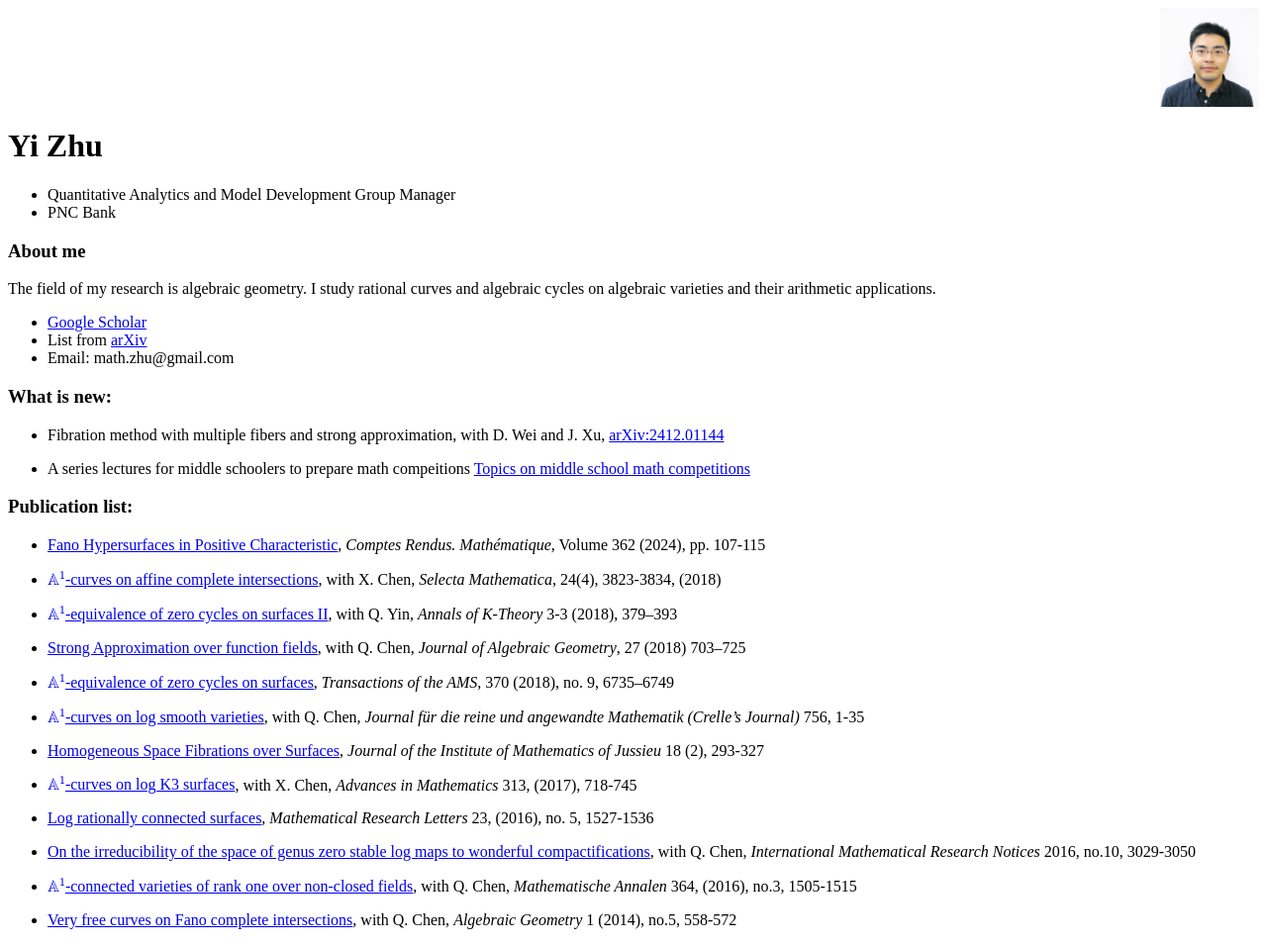
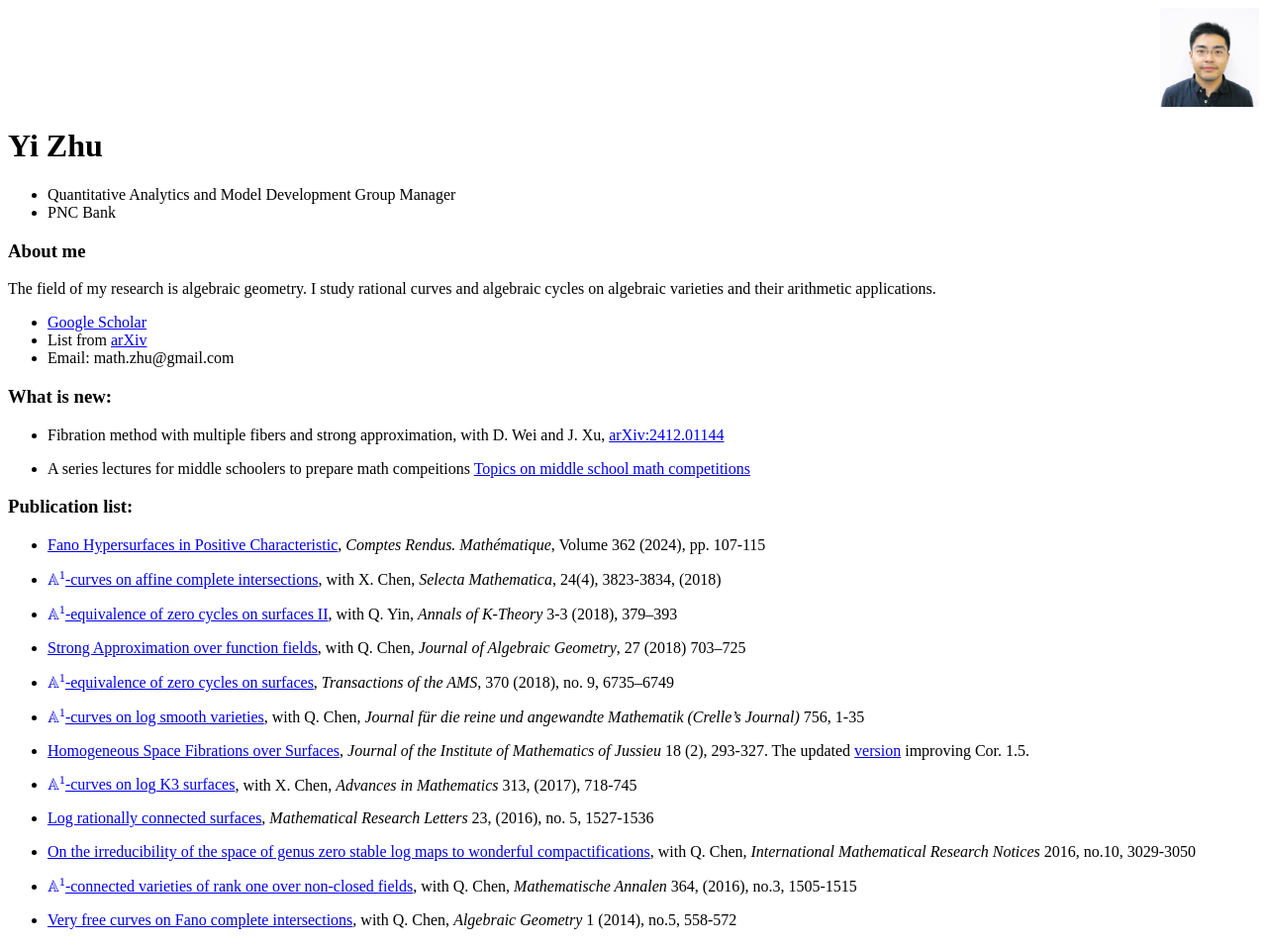
Before and after one commit to math-zhu/math-zhu.github.io, a Jekyll site: the page built from index.md, in a window 1280 px wide. Shown: the whole page at 99% size. Built offline with Jekyll 4.4.1, drawn with Linux system fonts in a browser that asks for light colours; formulas are drawn with MathJax 3.

Commit message:
modify one version

```diff
--- a/index.md
+++ b/index.md
@@ -46,7 +46,7 @@ title: Yi Zhu's personal page
 *Journal für die reine und angewandte Mathematik (Crelle's Journal)* 756, 1-35
 
 * [Homogeneous Space Fibrations over Surfaces](papers/6_RSC.pdf),
-*Journal of the Institute of Mathematics of Jussieu* 18 (2), 293-327
+*Journal of the Institute of Mathematics of Jussieu* 18 (2), 293-327. The updated [version](papers/RSC_updated.pdf) improving Cor. 1.5.
 
 * [$\mathbb{A}^1$-curves on log K3 surfaces](papers/5_logK3.pdf), with X. Chen,
 *Advances in Mathematics* 313, (2017), 718-745
```
Also changed, not shown: 1 other file.
